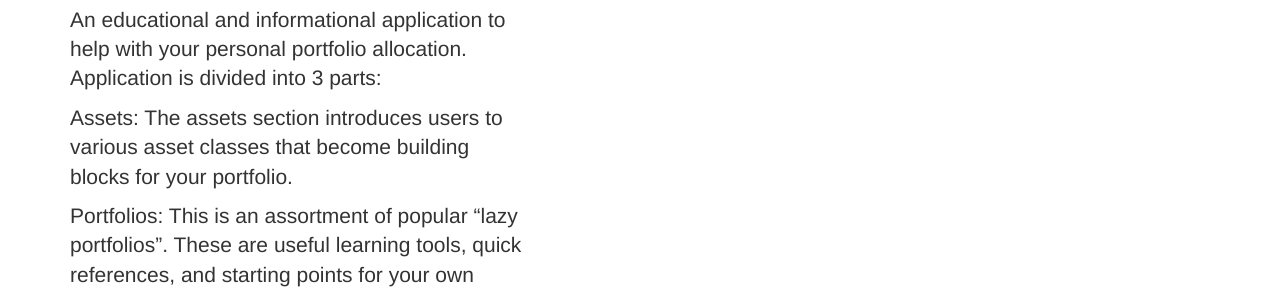
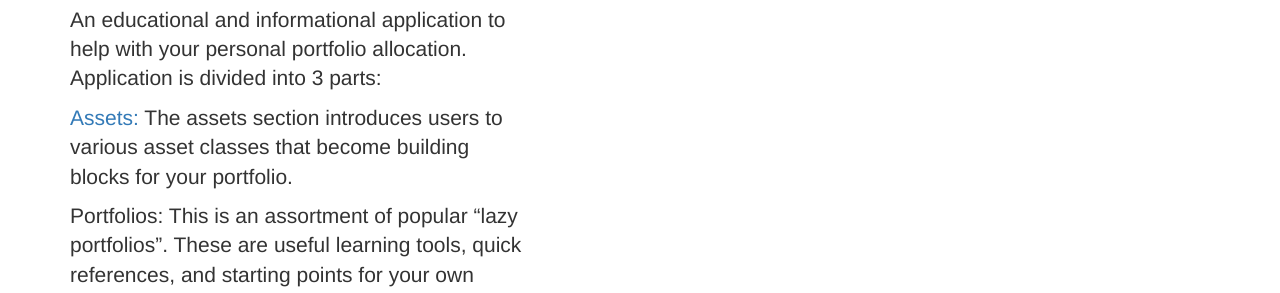
Before and after one commit to happygoatstudio/happygoatstudio.github.io, a Jekyll site: the page built from _posts/2014-09-21-services-1.markdown, in a window 1280 px wide and 900 px high, scrolled down 405 px. Shown: the part 154-447 px from the top of the window. Built offline with Jekyll 4.4.1, drawn with Linux system fonts in a browser that asks for light colours; nearby versions of some CDN libraries; library files that are not in the unit come from our copies; part of the change alters nothing that is shown.

```diff
--- a/_posts/2014-09-21-services-1.markdown
+++ b/_posts/2014-09-21-services-1.markdown
@@ -7,7 +7,7 @@ description: |
 ---
   An educational and informational application to help with your personal portfolio allocation.  Application is divided into 3 parts:
 
-  Assets:  The assets section introduces users to various asset classes that become building blocks for your portfolio.
+  [Assets:]()  The assets section introduces users to various asset classes that become building blocks for your portfolio.
 
   Portfolios: This is an assortment of popular "lazy portfolios".  These are useful learning tools, quick references, and starting points for your own experimentation.
 
```
